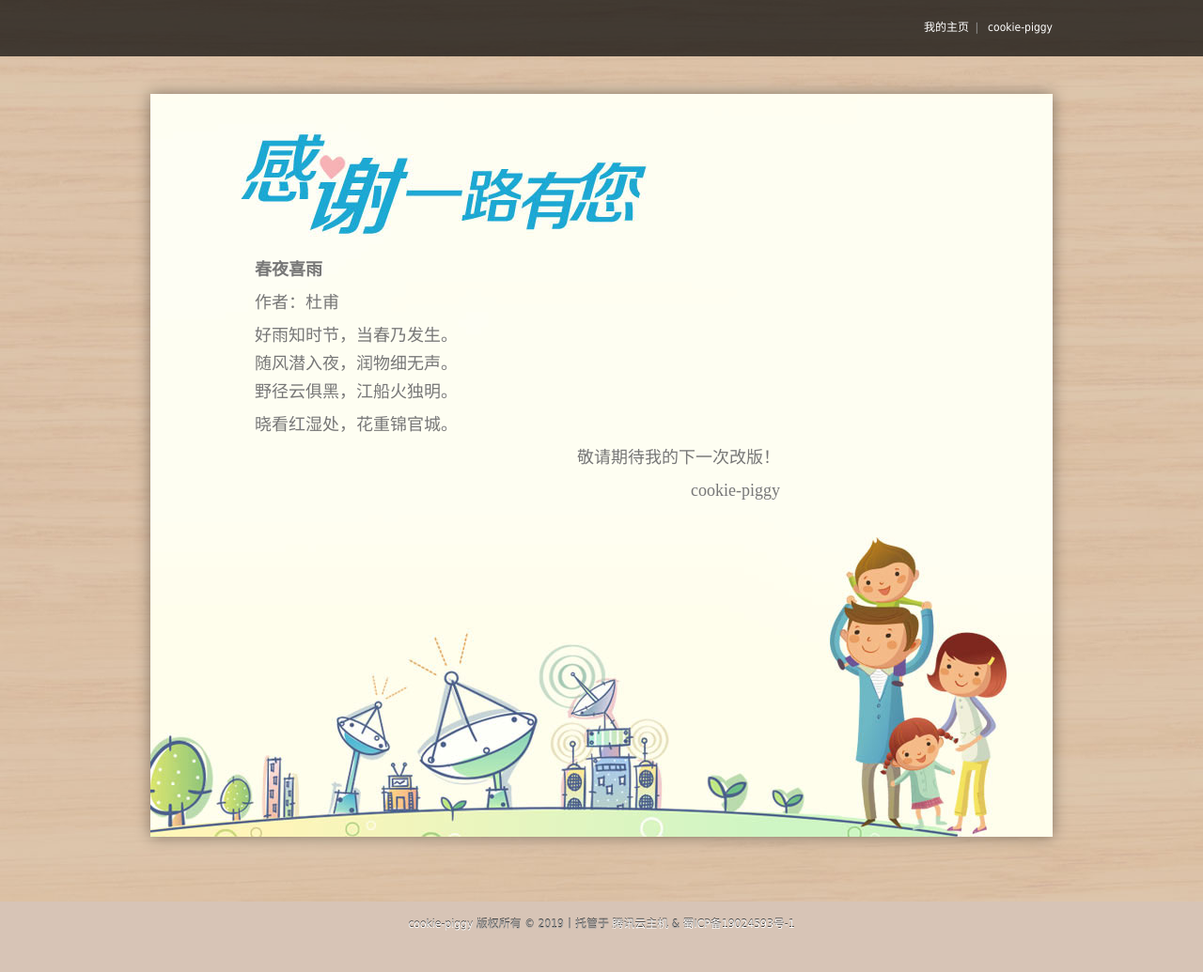
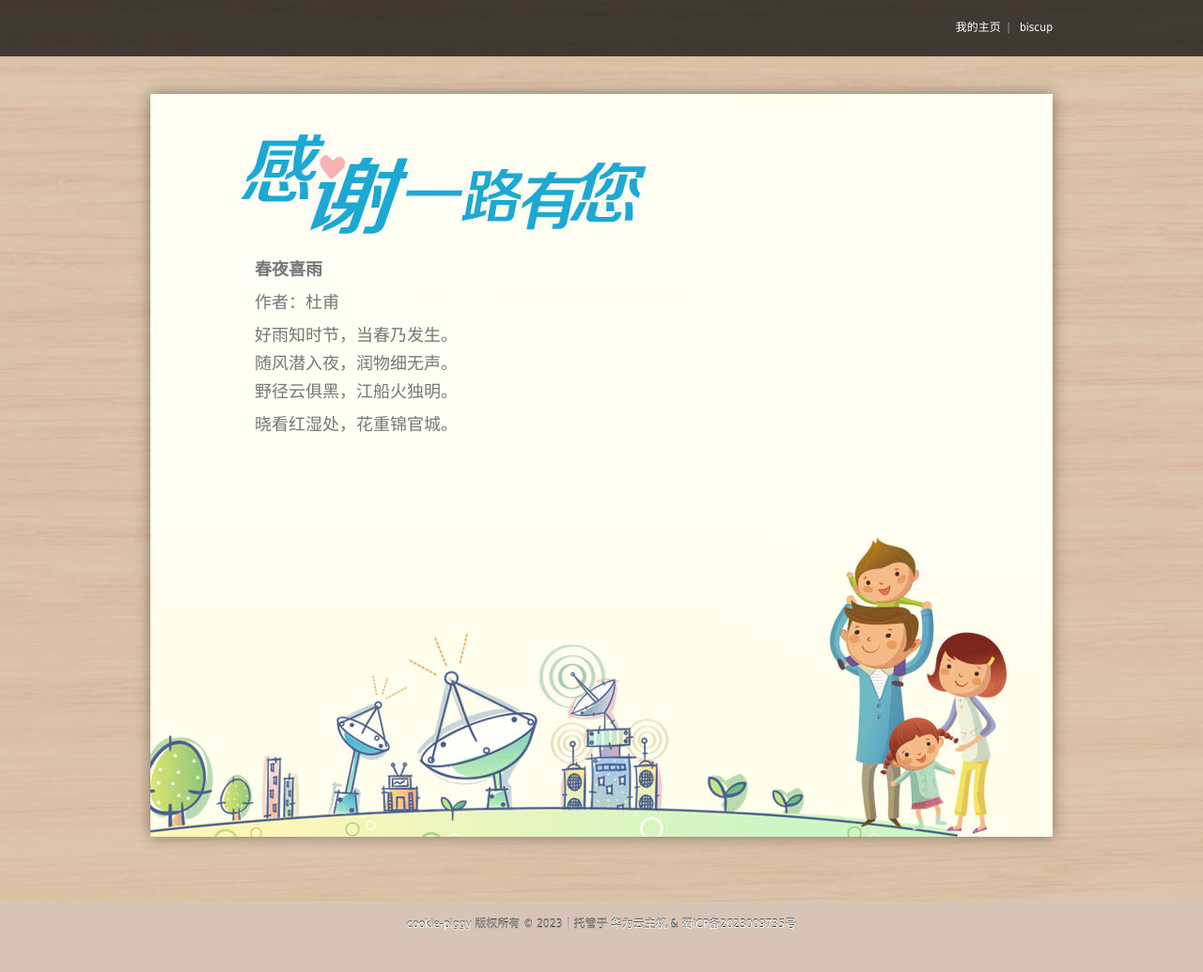
Before and after one commit to lindo-zy/cookie-piggy, a Flask app: page / in a window 1280 px wide. Shown: the whole page at 94% size. Run offline with Flask 3, Linux system fonts and the light colour scheme.

Commit message:
1.修改备案号

```diff
--- a/templates/index.html
+++ b/templates/index.html
@@ -301,7 +301,7 @@
 
                 <li><a href="#" target="_blank">我的主页</a> |</li>
 
-                <li><a href="#" target="_blank">cookie-piggy</a></li>
+                <li><a href="#" target="_blank">biscup</a></li>
 
 
             </ul>
@@ -336,8 +336,6 @@
                     <p>
                         晓看红湿处，花重锦官城。
                     </p>
-                    <p class="sign" style="font-size: large">敬请期待我的下一次改版！</p>
-                    <p class="sign">cookie-piggy</p>
 
                 </div>
 
@@ -357,9 +355,9 @@
 
     <div class="footer-inner">
         <div class="copyright pull-left">
-            <a href="# " title="cookie-piggy">cookie-piggy</a> 版权所有 © 2019丨托管于 <a rel="nofollow" target="_blank"
-                                                                                  href="https://cloud.tencent.com/">腾讯云主机</a>
-            &amp; <a href="https://beian.miit.gov.cn/">蜀ICP备19024593号-1</a>
+            <a href="# " title="cookie-piggy">cookie-piggy</a> 版权所有 © 2023丨托管于 <a rel="nofollow" target="_blank"
+                                                                                  href="https://huaweicloud.com/">华为云主机</a>
+            &amp; <a href="https://beian.miit.gov.cn/">蜀ICP备2023009735号</a>
 
         </div>
 
```
